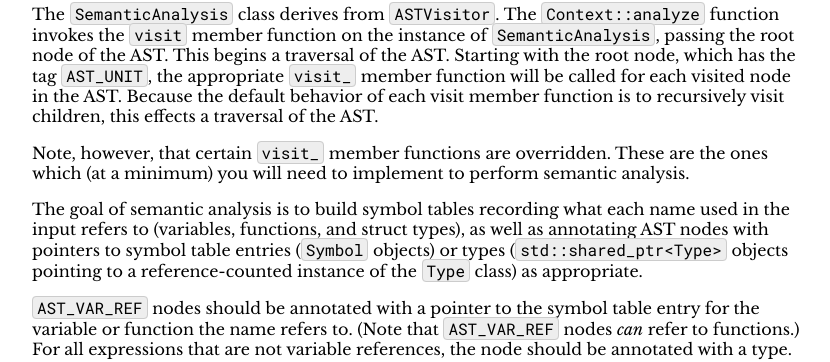
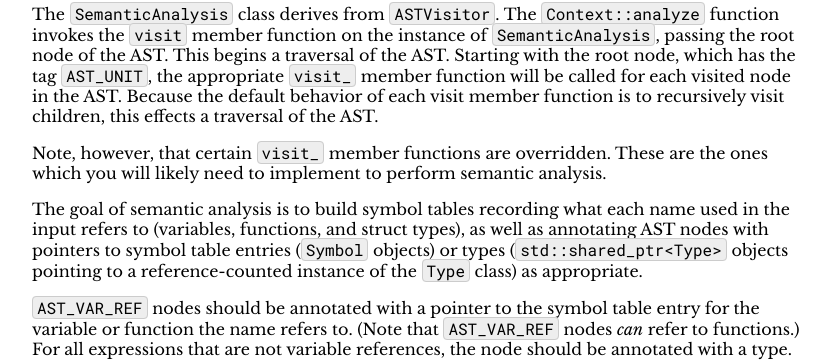
Before and after one commit to jhucompilers/fall2024, a Jekyll site: the page built from assign/assign03.md, in a window 1280 px wide and 900 px high, scrolled down 3090 px. Shown: the part 117-479 px from the top of the window, without its empty margins (224-1054 px from the left). Built offline with Jekyll 4.4.1, drawn with Linux system fonts in a browser that asks for light colours.

Commit message:
another minor phrasing tweak

```diff
--- a/assign/assign03.md
+++ b/assign/assign03.md
@@ -182,7 +182,7 @@ of each visit member function is to recursively visit children,
 this effects a traversal of the AST.
 
 Note, however, that certain `visit_` member functions are overridden.
-These are the ones which (at a minimum) you will need to implement to
+These are the ones which you will likely need to implement to
 perform semantic analysis.
 
 The goal of semantic analysis is to build symbol tables recording what
```
